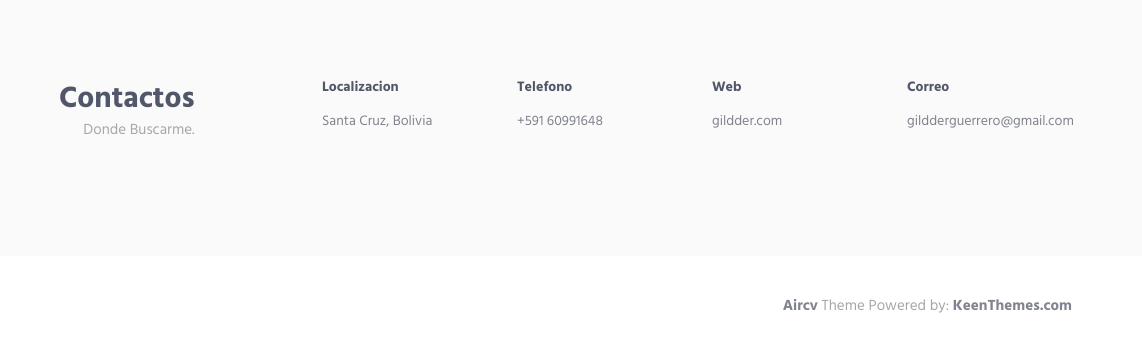
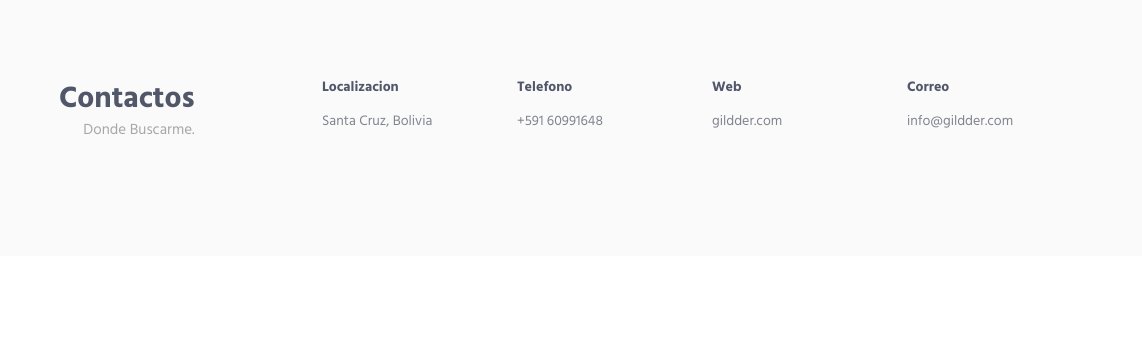
Before and after one commit to gildder/gildder.github.io, a plain HTML site: page index.html in a window 1280 px wide. Shown: the part 2281-2636 px from the top of the page, 138-1280 px from the left. Drawn offline with Linux system fonts and the light colour scheme.

Commit message:
Actualizando enlace de redes sociales
Se actualizo los enlaces de reder sociales y se quito el link del propietario de la plantilla

```diff
--- a/index.html
+++ b/index.html
@@ -435,19 +435,19 @@
                             <div class="row">
                                 <div class="col-md-3 col-xs-6 md-margin-b-30">
                                     <h5>Localizacion</h5>
-                                    <a href="http://keenthemes.com/">Santa Cruz, Bolivia</a>
+                                    <a href="#">Santa Cruz, Bolivia</a>
                                 </div>
                                 <div class="col-md-3 col-xs-6 md-margin-b-30">
                                     <h5>Telefono</h5>
-                                    <a href="http://keenthemes.com/">+591 60991648</a>
+                                    <a href="#">+591 60991648</a>
                                 </div>
                                 <div class="col-md-3 col-xs-6">
                                     <h5>Web</h5>
-                                    <a href="http://keenthemes.com/">gildder.com</a>
+                                    <a href="http://gildder.com/">gildder.com</a>
                                 </div>
                                 <div class="col-md-3 col-xs-6">
                                     <h5>Correo</h5>
-                                    <a href="mailto:#">gildderguerrero@gmail.com</a>
+                                    <a href="mailto:#">info@gildder.com</a>
                                 </div>
                             </div>
                         </div>
@@ -466,9 +466,7 @@
                     <div class="col-xs-6">
                         <img class="footer-logo" src="img/logo-dark.png" alt="Aircv Logo">
                     </div>
-                    <div class="col-xs-6 text-right sm-text-left">
-                        <p class="margin-b-0"><a class="fweight-700" href="http://keenthemes.com/preview/aircv/">Aircv</a> Theme Powered by: <a class="fweight-700" href="http://www.keenthemes.com/">KeenThemes.com</a></p>
-                    </div>
+
                 </div>
                 <!--// end row -->
             </div>
```
